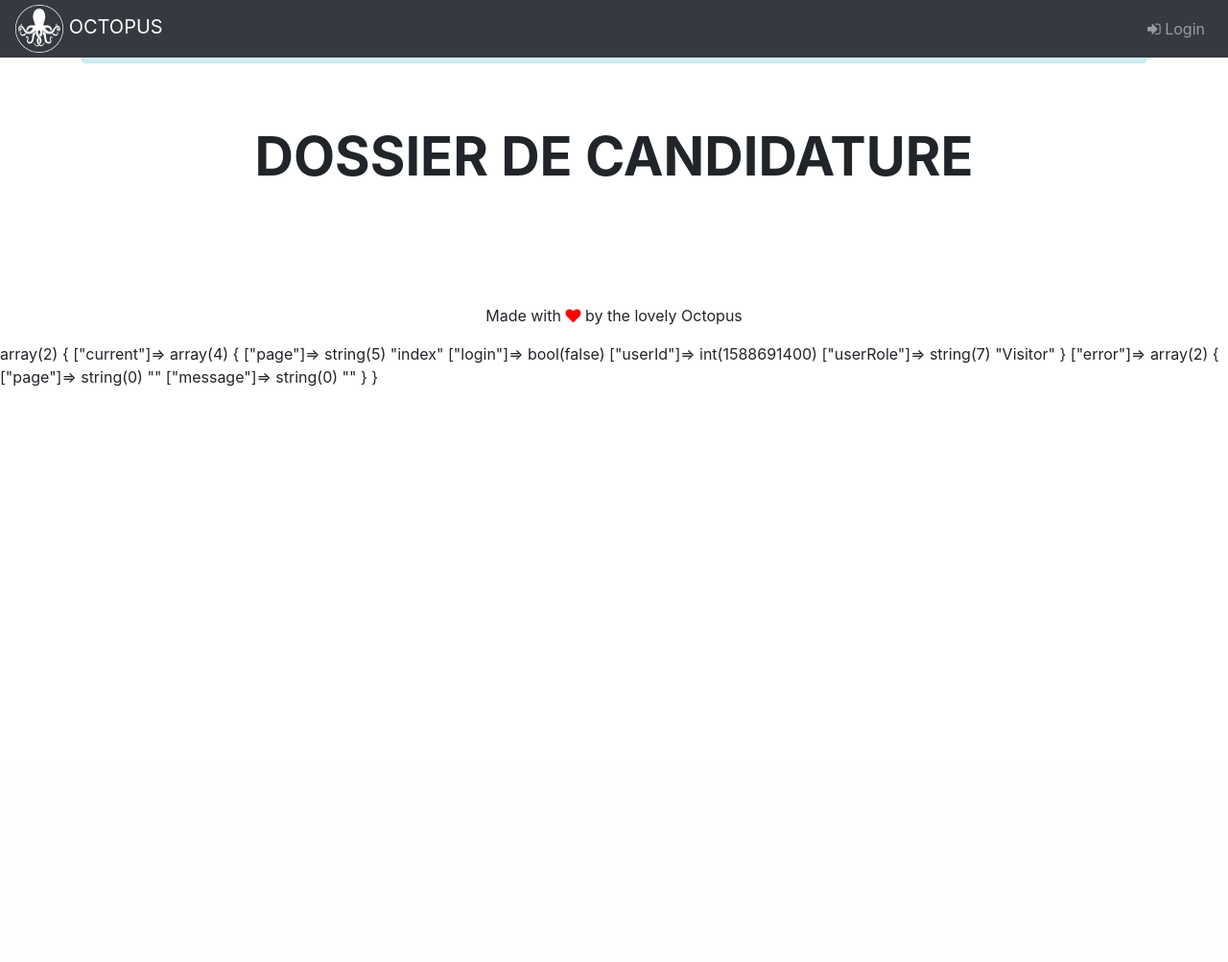
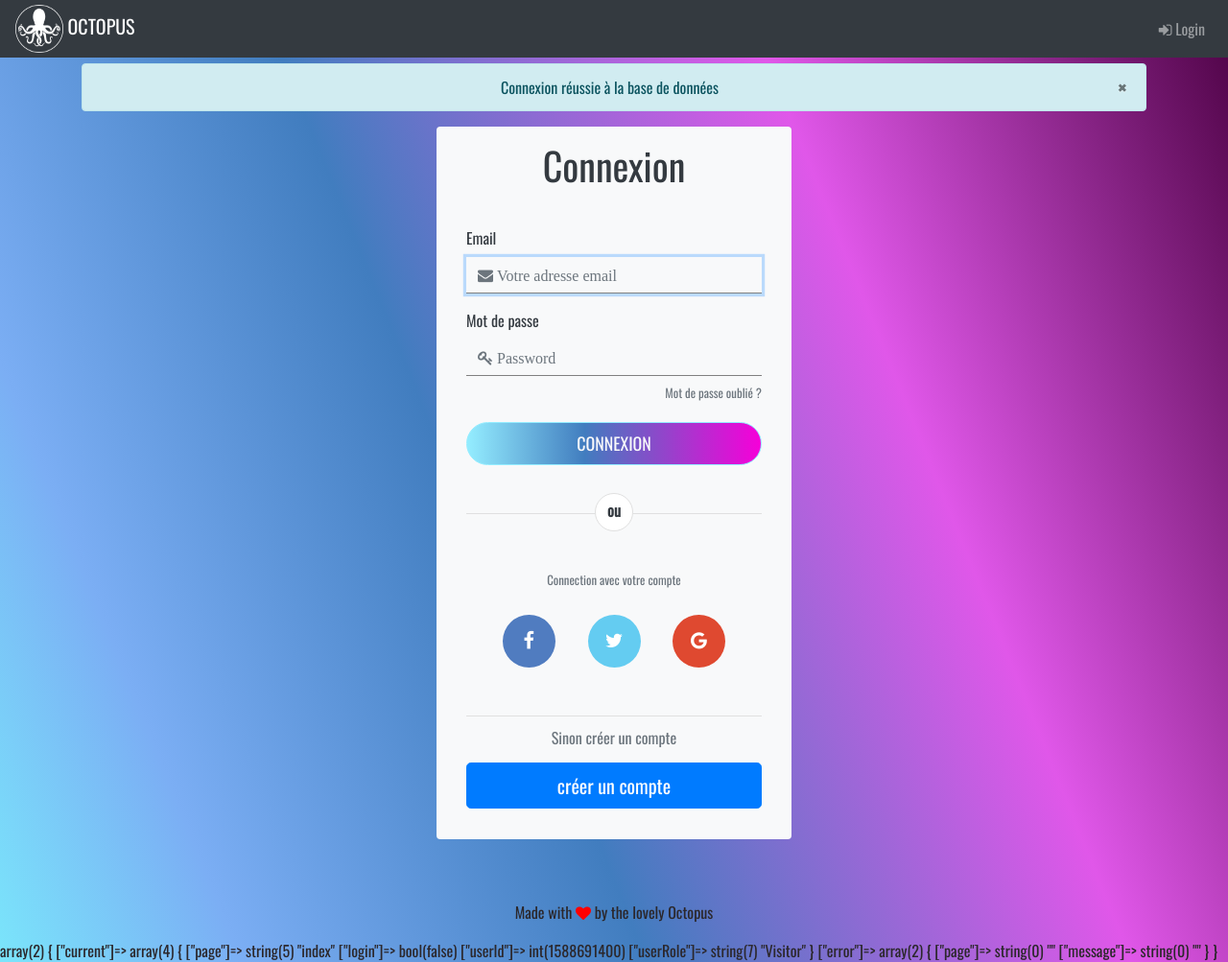
Before and after one commit to ScytAl3/account_and_profile, a PHP site: page / in a window 1280 px wide. Shown: the whole page at 96% size. Before the commit the page ends 403 px from the top, so only its background shows below. Run offline with PHP 8.4, Linux system fonts and the light colour scheme.

Commit message:
Add favicon & create form login

```diff
--- /dev/null
+++ b/css/global.css
@@ -0,0 +1,24 @@
+/*
+    Created on : 05 mai 2020
+    Author     : Franck J.
+*/
+
+/*-------------------------------
+        main components
+--------------------------------- */
+body {
+  padding-top: 50px;
+  background: rgb(122, 229, 251);
+  background: linear-gradient(
+    68deg,
+    rgba(122, 229, 251, 1) 0%,
+    rgba(123, 174, 244, 1) 15%,
+    rgba(65, 125, 191, 1) 40%,
+    rgba(224, 87, 233, 1) 70%,
+    rgba(77, 2, 68, 1) 100%
+  );
+  background-repeat: no-repeat;
+  color: #2b272b;
+  /* font import */
+  font-family: "Oswald", sans-serif;
+}
--- /dev/null
+++ b/css/index.css
@@ -0,0 +1,85 @@
+/*
+    Created on : 03 mars 2020
+    Author     : Franck J.
+*/
+
+/*-------------------------------
+        form components
+--------------------------------- */
+.form-control {
+  background-color: transparent !important;
+  border: none !important;
+  border-bottom: 1px solid grey !important;
+  border-radius: 0 !important;
+}
+
+.pull-right {
+  float: right !important;
+}
+
+.btn-bg-gradient {
+  border-radius: 50px;
+  border-color: rgb(148, 237, 255);
+  background: linear-gradient(
+    90deg,
+    rgba(148, 237, 255, 1) 0%,
+    rgba(65, 125, 191, 1) 40%,
+    rgba(246, 0, 217, 1) 100%
+  );
+  font-size: 18px;
+}
+
+.media-seperator {
+  margin: 50px 0 15px;
+  text-align: center;
+  border-top: 1px solid #e0e0e0;
+}
+
+.media-seperator b {
+  padding: 0 10px;
+  width: 40px;
+  height: 40px;
+  font-size: 16px;
+  text-align: center;
+  line-height: 35px;
+  background: #fff;
+  display: inline-block;
+  border: 1px solid #e0e0e0;
+  border-radius: 50%;
+  position: relative;
+  top: -22px;
+  z-index: 1;
+}
+
+.social-btn .btn {
+  color: #fff;
+  margin: 10px 0 0 30px;
+  font-size: 15px;
+  width: 55px;
+  height: 55px;
+  line-height: 38px;
+  border-radius: 50%;
+  font-weight: normal;
+  text-align: center;
+  border: none;
+  transition: all 0.4s;
+}
+
+.social-btn .btn:first-child {
+  margin-left: 0;
+}
+.social-btn .btn:hover {
+  opacity: 0.8;
+}
+.social-btn .btn-primary {
+  background: #507cc0;
+}
+.social-btn .btn-info {
+  background: #64ccf1;
+}
+.social-btn .btn-danger {
+  background: #df4930;
+}
+.social-btn .btn i {
+  font-size: 20px;
+}
--- a/index.php
+++ b/index.php
@@ -1,10 +1,10 @@
 <?php
 // on démarre la session
-session_start ();
+session_start();
 // import du script pdo des fonctions qui accedent a la base de donnees
 require 'pdo/pdo_db_functions.php';
 // verification que l utilisateur ne passe pas par l URL si le test a commence
-if(isset($_SESSION['test']) && ($_SESSION['test']['start'])) {
+if (isset($_SESSION['test']) && ($_SESSION['test']['start'])) {
     header('location: formation_questionnaire.php');
 }
 // ----------------------------//---------------------------
@@ -35,7 +35,9 @@ if (!isset($_SESSION['error'])) {
     $_SESSION['error']['message'] = '';
 }
 // on efface le message d erreur d une autre page
-if ($_SESSION['current']['page'] != $_SESSION['error']['page']) {$_SESSION['error']['message'] = '';}
+if ($_SESSION['current']['page'] != $_SESSION['error']['page']) {
+    $_SESSION['error']['message'] = '';
+}
 //                     ERROR MANAGEMENT
 //----------------------------//----------------------------
 // ----------------------------------------------------------
@@ -44,6 +46,7 @@ if ($_SESSION['current']['page'] != $_SESSION['error']['page']) {$_SESSION['erro
 ?>
 <!DOCTYPE html>
 <html lang="fr">
+
 <head>
     <!-- default Meta -->
     <meta charset="UTF-8">
@@ -51,12 +54,16 @@ if ($_SESSION['current']['page'] != $_SESSION['error']['page']) {$_SESSION['erro
     <title>Compte avec profile</title>
     <meta name="author" content="Franck Jakubowski">
     <meta name="description" content="Un site de login avec creation d'un compte et mise à jour du profile associé">
-		<!--
-            favicons
-            -->
+    <!--  favicons -->
+    <link rel="apple-touch-icon" sizes="180x180" href="images/favicon/apple-touch-icon.png">
+    <link rel="icon" type="image/png" sizes="32x32" href="images/favicon/favicon-32x32.png">
+    <link rel="icon" type="image/png" sizes="16x16" href="images/favicon/favicon-16x16.png">
+    <link rel="manifest" href="images/favicon/site.webmanifest">
+    <link rel="mask-icon" href="images/favicon/safari-pinned-tab.svg" color="#5bbad5">
+    <meta name="msapplication-TileColor" content="#da532c">
+    <meta name="theme-color" content="#ffffff">
     <!-- bootstrap stylesheet -->
-		<link rel="stylesheet" href="https://stackpath.bootstrapcdn.com/bootstrap/4.4.1/css/bootstrap.min.css"
-            integrity="sha384-Vkoo8x4CGsO3+Hhxv8T/Q5PaXtkKtu6ug5TOeNV6gBiFeWPGFN9MuhOf23Q9Ifjh" crossorigin="anonymous">
+    <link rel="stylesheet" href="https://stackpath.bootstrapcdn.com/bootstrap/4.4.1/css/bootstrap.min.css" integrity="sha384-Vkoo8x4CGsO3+Hhxv8T/Q5PaXtkKtu6ug5TOeNV6gBiFeWPGFN9MuhOf23Q9Ifjh" crossorigin="anonymous">
     <!-- font awesome stylesheet -->
     <link href="https://stackpath.bootstrapcdn.com/font-awesome/4.7.0/css/font-awesome.min.css" rel="stylesheet" integrity="sha384-wvfXpqpZZVQGK6TAh5PVlGOfQNHSoD2xbE+QkPxCAFlNEevoEH3Sl0sibVcOQVnN" crossorigin="anonymous">
     <!-- default stylesheet -->
@@ -66,9 +73,11 @@ if ($_SESSION['current']['page'] != $_SESSION['error']['page']) {$_SESSION['erro
     <!-- includes stylesheet -->
     <link href="css/header.css" rel="stylesheet" type="text/css">
     <link href="css/footer.css" rel="stylesheet" type="text/css">
+    <!-- font import -->
+    <link href="https://fonts.googleapis.com/css?family=Oswald&display=swap" rel="stylesheet">
 </head>
 
-	<body class="bg-white">
+<body>
     <!-- import du header -->
     <?php include 'partials/header.php'; ?>
     <!-- /import du header -->
@@ -90,43 +99,68 @@ if ($_SESSION['current']['page'] != $_SESSION['error']['page']) {$_SESSION['erro
             </button>
         </div>
         <!-- /message d information pour tester la connexion a la base de donnees -->
-            <!-----------------------------------------------//---------------------------------------------------
-                                container global pour afficher le formulaire de connexion
-            ----------------------------------------------------------------------------------------------------->
-            <!-- titre de la page du dossier de candidature -->
-            <div class="py-5 text-center">
-                <h1 class="display-4 font-weight-bold text-uppercase">Dossier de candidature</h1>
-                <!-- area pour afficher un message d erreur lors de la validation du dossier de candidature -->
-                <div class="alert alert-danger <?=($_SESSION['error']['message'] != '') ? 'd-block' : 'd-none'; ?> mt-5" role="alert">
-                    <p class="lead mt-2"><span><?=$_SESSION['error']['message'] ?></span></p>
+        <!------------------------------//----------------------------------------
+                                    container global
+        ------------------------------------------------------------------------->
+        <!--------------------  formulaire de login ----------------------------->
+        <div class="col-lg-4 bg-light text-dark rounded mx-auto">
+            <h1 class="text-center py-3">Connexion</h1>
+            <form class="form-signin p-3" method="POST" action="form_processing/login_process.php">
+                <!-- email input -->
+                <div class="form-group">
+                    <label>Email</label>
+                    <input class="form-control fa fa-envelope" type="text" name="email" id="email" placeholder="&#xf0e0; Votre adresse email" required autofocus="">
                 </div>
-                <!-- /area pour afficher un message d erreur lors de la validation du dossier de candidature -->
+
+                <!-- password input -->
+                <div class="form-group">
+                    <label>Mot de passe</label>
+                    <input class="form-control fa fa-key" type="password" name="password" id="password" placeholder="&#xf084; Password" required>
+                    <a class="pull-right text-muted my-1" href="#"><small>Mot de passe oublié ?</small></a>
                 </div>
-            <!-- /titre de la page du dossier de candidature -->
-            <!--------------------  formulaire pour le dossier du candidat ----------------------------->
 
-            <!---------------------- /formulaire pour le dossier du candidat ---------------------------->
-            <!--------------------------------------//-------------------------------------------------------------
-                            /container global pour afficher le formulaire pour le dossier du candidat
-            -------------------------------------------------//---------------------------------------------------->
+                <!-- login button -->
+                <div class="form-group mt-5">
+                    <button class="btn btn-bg-gradient btn-lg btn-block text-light text-uppercase" type="submit">connexion</button>
+                    <!-- <a class="btn btn-primary btn-lg btn-block" name="signup" role="button" href="sign_up.php">SIGN UP</a> -->
+                </div>
+                <!-- separator -->
+                <div class="media-seperator">
+                    <b>ou</b>
+                </div>
+                <!-- connexion avec les medias sociaux -->
+                <p class="text-center text-muted"><small>Connection avec votre compte</small></p>
+                <div class="social-btn text-center">
+                    <a href="#" class="btn btn-primary btn-lg" title="Facebook"><i class="fa fa-facebook"></i></a>
+                    <a href="#" class="btn btn-info btn-lg" title="Twitter"><i class="fa fa-twitter"></i></a>
+                    <a href="#" class="btn btn-danger btn-lg" title="Google"><i class="fa fa-google"></i></a>
+                </div>
+                <!-- enregistrer un compte -->
+                <div class="media-seperator">
+                    <h5 class="text-center text-muted mt-2"><small>Sinon créer un compte</small></h5>
+                    <div class="form-group mt-3">
+                        <a class="btn btn-primary btn-lg btn-block" name="signup" role="button" href="sign_up.php">créer un compte</a>
+                    </div>
+                </div>
+            </form>
+        </div>
+        <!---------------------- /formulaire de login ---------------------------->
+        <!------------------------------------------------------------------------
+                                    container global
+        --------------------------------//--------------------------------------->
     </div>
 
     <!-- import du header -->
     <?php include 'partials/footer.php'; ?>
     <!-- /import du header -->
     <!------------------------------------------>
-    <?=var_dump($_SESSION) ?>
+    <?= var_dump($_SESSION) ?>
     <!------------------------------------------>
     <!-- import scripts -->
-		<script src="https://code.jquery.com/jquery-3.4.1.slim.min.js"
-			integrity="sha384-J6qa4849blE2+poT4WnyKhv5vZF5SrPo0iEjwBvKU7imGFAV0wwj1yYfoRSJoZ+n"
-			crossorigin="anonymous"></script>
-		<script src="https://cdn.jsdelivr.net/npm/popper.js@1.16.0/dist/umd/popper.min.js"
-			integrity="sha384-Q6E9RHvbIyZFJoft+2mJbHaEWldlvI9IOYy5n3zV9zzTtmI3UksdQRVvoxMfooAo"
-			crossorigin="anonymous"></script>
-		<script src="https://stackpath.bootstrapcdn.com/bootstrap/4.4.1/js/bootstrap.min.js"
-			integrity="sha384-wfSDF2E50Y2D1uUdj0O3uMBJnjuUD4Ih7YwaYd1iqfktj0Uod8GCExl3Og8ifwB6"
-			crossorigin="anonymous"></script>
+    <script src="https://code.jquery.com/jquery-3.4.1.slim.min.js" integrity="sha384-J6qa4849blE2+poT4WnyKhv5vZF5SrPo0iEjwBvKU7imGFAV0wwj1yYfoRSJoZ+n" crossorigin="anonymous"></script>
+    <script src="https://cdn.jsdelivr.net/npm/popper.js@1.16.0/dist/umd/popper.min.js" integrity="sha384-Q6E9RHvbIyZFJoft+2mJbHaEWldlvI9IOYy5n3zV9zzTtmI3UksdQRVvoxMfooAo" crossorigin="anonymous"></script>
+    <script src="https://stackpath.bootstrapcdn.com/bootstrap/4.4.1/js/bootstrap.min.js" integrity="sha384-wfSDF2E50Y2D1uUdj0O3uMBJnjuUD4Ih7YwaYd1iqfktj0Uod8GCExl3Og8ifwB6" crossorigin="anonymous"></script>
     <!-- /import scripts -->
 </body>
+
 </html>
```
Also changed, not shown: images/favicon/browserconfig.xml (added, +9 -0 lines), images/default/background.png (added), images/favicon/android-chrome-192x192.png (added), images/favicon/android-chrome-512x512.png (added), images/favicon/apple-touch-icon.png (added), images/favicon/favicon-16x16.png (added), images/favicon/favicon-32x32.png (added), images/favicon/favicon.ico (added), images/favicon/mstile-150x150.png (added), images/favicon/safari-pinned-tab.svg (added), images/favicon/site.webmanifest (added). Lines whose indentation alone changed are shown as unchanged.
